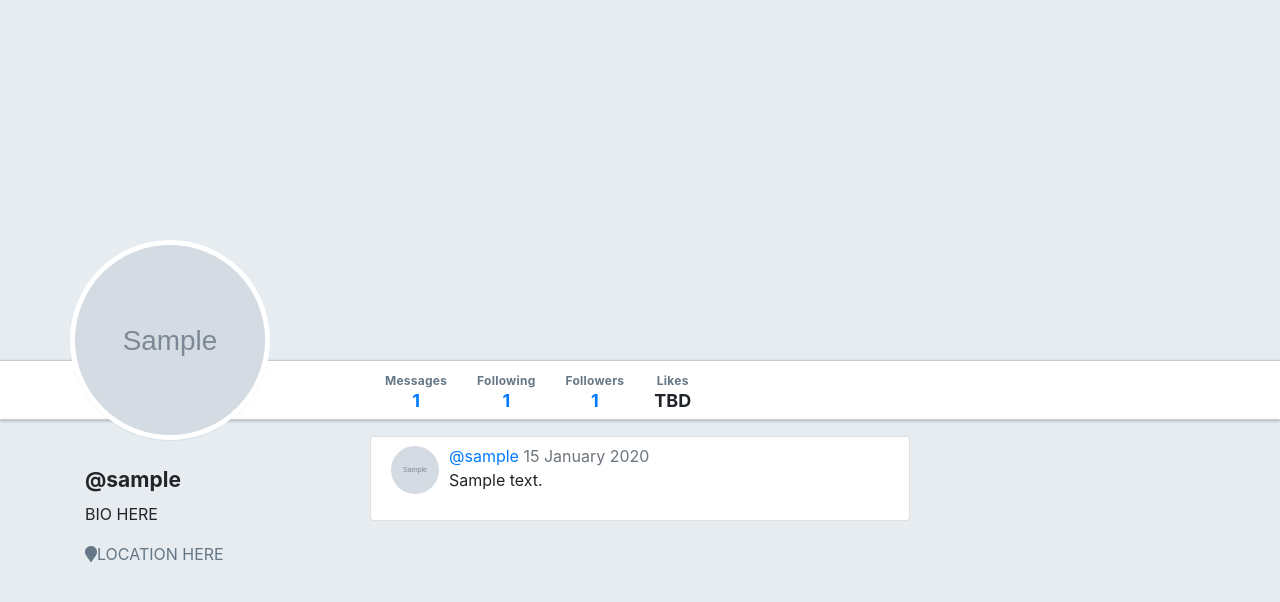
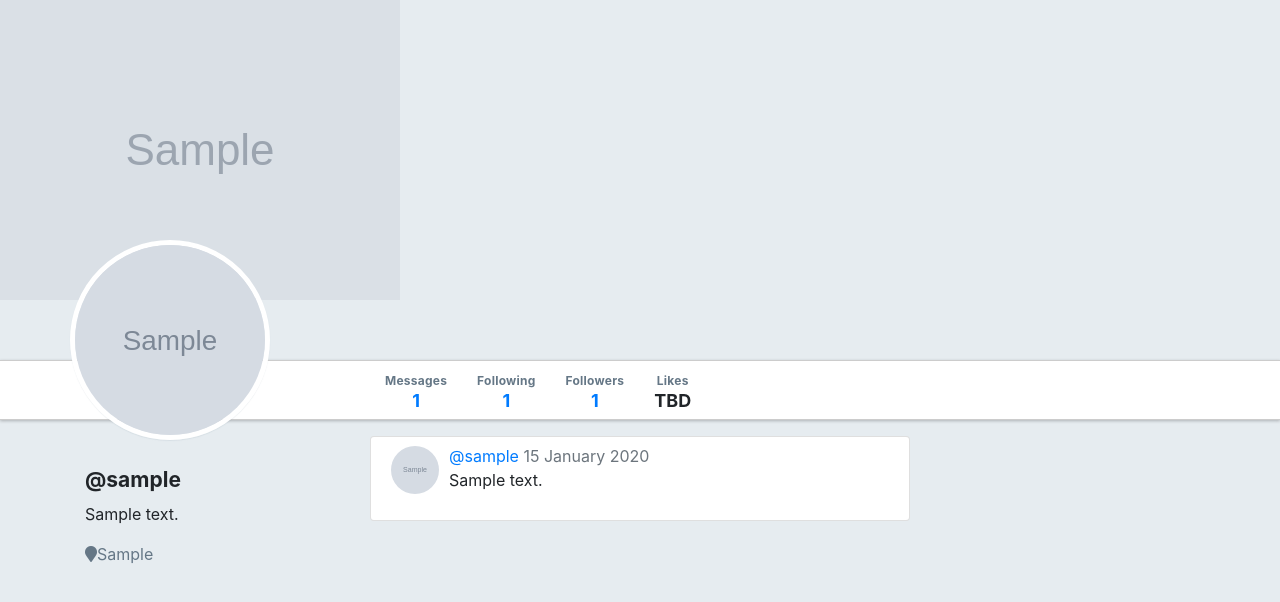
Before and after one commit to khadnot/Warbler, a Flask app: page /users/1 in a window 1280 px wide. Shown: the part 46-648 px from the top of the page. Run offline with Flask 2, Linux system fonts and the light colour scheme; tables that the repository leaves empty hold one stand-in row (values such as "Sample post"); grey boxes marked "Sample" are stand-in pictures; some libraries are stand-ins or nearby versions.

Commit message:
added user location, bio, and header image

```diff
--- a/app.py
+++ b/app.py
@@ -18,7 +18,7 @@ app.config['SQLALCHEMY_DATABASE_URI'] = (
 
 app.config['SQLALCHEMY_TRACK_MODIFICATIONS'] = False
 app.config['SQLALCHEMY_ECHO'] = False
-app.config['DEBUG_TB_INTERCEPT_REDIRECTS'] = True
+app.config['DEBUG_TB_INTERCEPT_REDIRECTS'] = False
 app.config['SECRET_KEY'] = os.environ.get('SECRET_KEY', "it's a secret")
 toolbar = DebugToolbarExtension(app)
 
@@ -117,7 +117,7 @@ def logout():
     if CURR_USER_KEY in session:
         do_logout()
         flash("GoodBye!", "info")
-        return redirect('/')
+        return redirect('/login')
 
 
 ##############################################################################
--- a/templates/users/detail.html
+++ b/templates/users/detail.html
@@ -2,7 +2,9 @@
 
 {% block content %}
 
-<div id="warbler-hero" class="full-width"></div>
+<div id="warbler-hero" class="full-width">
+  <img class="profile-header" src="{{ user.header_image_url }}" alt="Cover Image for {{ user.username }}">
+</div>
 <img src="{{ user.image_url }}" alt="Image for {{ user.username }}" id="profile-avatar">
 <div class="row full-width">
   <div class="container">
@@ -58,8 +60,8 @@
 <div class="row">
   <div class="col-sm-3">
     <h4 id="sidebar-username">@{{ user.username }}</h4>
-    <p>BIO HERE</p>
-    <p class="user-location"><span class="fa fa-map-marker"></span>LOCATION HERE</p>
+    <p>{{ user.bio }}</p>
+    <p class="user-location"><span class="fa fa-map-marker"></span>{{ user.location }}</p>
   </div>
 
   {% block user_details %}
```
